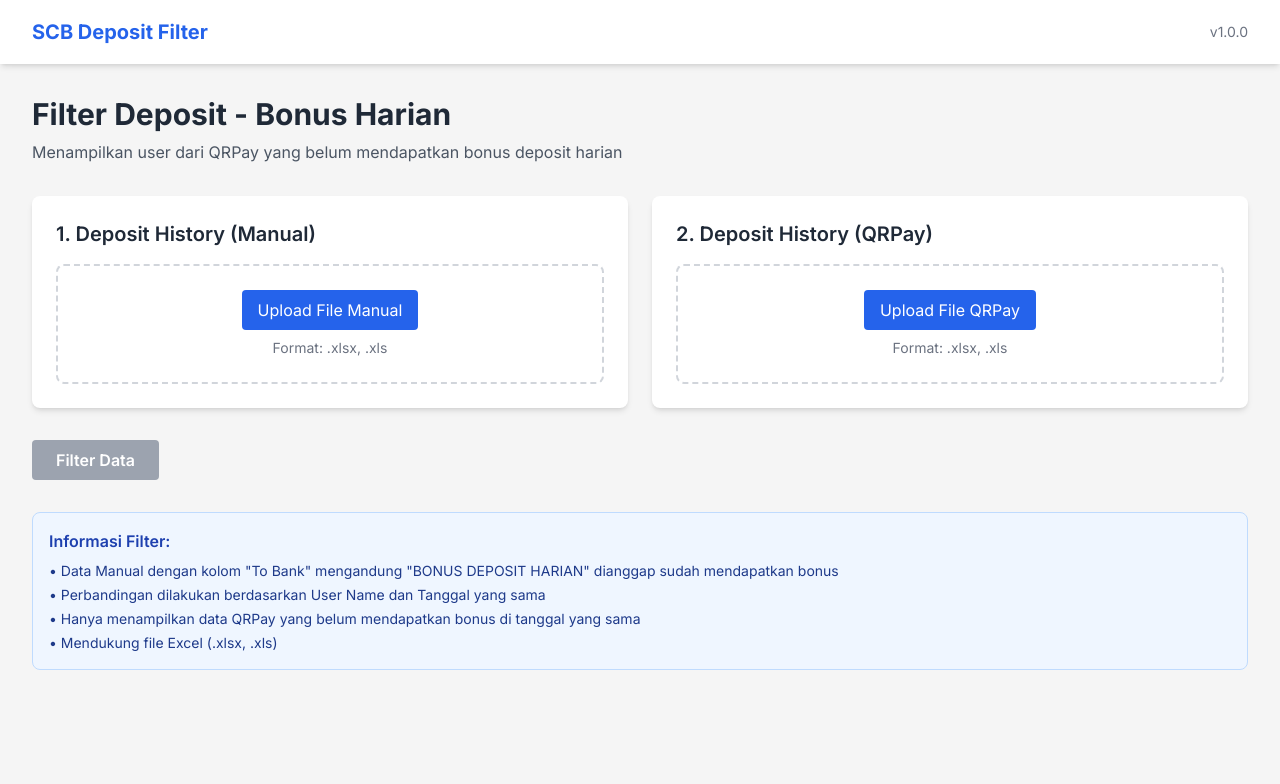
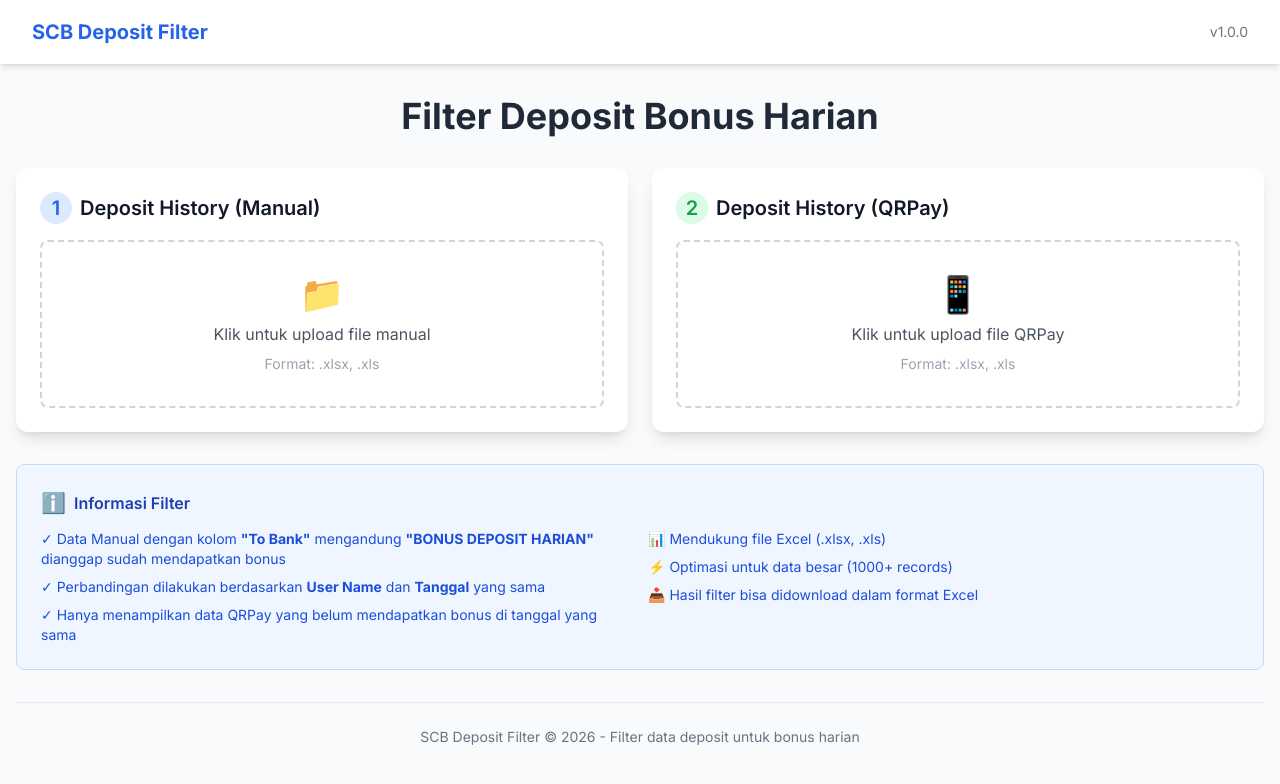
Before and after one commit to founderkomunitasonline/scb, a Next.js app: page / in a window 1280 px wide. Shown: the top 784 px of the page. Built offline with nearby package versions, Linux system fonts and the light colour scheme.

Commit message:
Update page.tsx

```diff
--- a/app/page.tsx
+++ b/app/page.tsx
@@ -1,17 +1,9 @@
 'use client';
 
-import { useState } from 'react';
+import { useState, useCallback } from 'react';
 import * as XLSX from 'xlsx';
 
-// Type definitions
-interface DepositRecord {
-  'User Name': string;
-  'Deposit': number | string;
-  'Date/Time': string;
-  'Reference'?: string;
-  [key: string]: any;
-}
-
+// Types
 interface ManualRecord {
   'User Name': string;
   'From Bank': string;
@@ -19,16 +11,35 @@ interface ManualRecord {
   'Deposit': number | string;
   'Date/Time': string;
   'Edited By': string;
-  [key: string]: any;
+}
+
+interface QRPayRecord {
+  'User Name': string;
+  'Deposit': number | string;
+  'Date/Time': string;
+  'Reference'?: string;
+}
+
+interface FilteredRecord {
+  'User Name': string;
+  'Deposit': number | string;
+  'Date/Time': string;
+  'Reference': string;
+  'Status': string;
 }
 
 export default function Home() {
+  // State Management
   const [manualData, setManualData] = useState<ManualRecord[]>([]);
-  const [qrpayData, setQrpayData] = useState<DepositRecord[]>([]);
-  const [filteredData, setFilteredData] = useState<DepositRecord[]>([]);
+  const [qrpayData, setQrpayData] = useState<QRPayRecord[]>([]);
+  const [filteredData, setFilteredData] = useState<FilteredRecord[]>([]);
   const [loading, setLoading] = useState(false);
   const [error, setError] = useState<string>('');
+  const [success, setSuccess] = useState<string>('');
+  const [manualFileName, setManualFileName] = useState<string>('');
+  const [qrpayFileName, setQrpayFileName] = useState<string>('');
 
+  // Read Excel File
   const readExcelFile = (file: File): Promise<any[]> => {
     return new Promise((resolve, reject) => {
       const reader = new FileReader();
@@ -49,57 +60,111 @@ export default function Home() {
     });
   };
 
+  // Extract Date from DateTime string
   const extractDate = (datetime: string): string => {
     if (!datetime) return '';
-    // Try to extract date in YYYY-MM-DD format
+
+    // Handle various date formats
     const dateMatch = datetime.match(/\d{4}-\d{2}-\d{2}/);
     if (dateMatch) return dateMatch[0];
 
-    // Try to parse as Date object
     const date = new Date(datetime);
     if (!isNaN(date.getTime())) {
       return date.toISOString().split('T')[0];
     }
 
-    // If all fails, return as is
     return datetime.split(' ')[0];
   };
 
+  // Handle Manual File Upload
+  const handleManualUpload = async (e: React.ChangeEvent<HTMLInputElement>) => {
+    const file = e.target.files?.[0];
+    if (!file) return;
+
+    setLoading(true);
+    setError('');
+    setManualFileName(file.name);
+
+    try {
+      const data = await readExcelFile(file);
+      setManualData(data);
+      setSuccess(`Berhasil upload ${data.length} data manual`);
+      setTimeout(() => setSuccess(''), 3000);
+    } catch (err) {
+      setError('Error membaca file manual: ' + (err as Error).message);
+    } finally {
+      setLoading(false);
+    }
+  };
+
+  // Handle QRPay File Upload
+  const handleQRPayUpload = async (e: React.ChangeEvent<HTMLInputElement>) => {
+    const file = e.target.files?.[0];
+    if (!file) return;
+
+    setLoading(true);
+    setError('');
+    setQrpayFileName(file.name);
+
+    try {
+      const data = await readExcelFile(file);
+      setQrpayData(data);
+      setSuccess(`Berhasil upload ${data.length} data QRPay`);
+      setTimeout(() => setSuccess(''), 3000);
+    } catch (err) {
+      setError('Error membaca file QRPay: ' + (err as Error).message);
+    } finally {
+      setLoading(false);
+    }
+  };
+
+  // Filter Deposits
   const filterDeposits = () => {
     setLoading(true);
     setError('');
 
     try {
-      // Create a Set of users who already got bonus
+      // Create Set of users who already got bonus from manual data
       const bonusSet = new Set<string>();
 
       manualData.forEach(record => {
         const toBank = record['To Bank']?.toString() || '';
-        if (toBank.includes('BONUS DEPOSIT HARIAN')) {
+        if (toBank.toUpperCase().includes('BONUS DEPOSIT HARIAN')) {
           const userName = record['User Name']?.toString().trim();
           const date = extractDate(record['Date/Time']?.toString() || '');
 
           if (userName && date) {
-            bonusSet.add(`${userName}|${date}`);
+            bonusSet.add(`${userName.toLowerCase()}|${date}`);
           }
         }
       });
 
       // Filter QRPay data
-      const filtered = qrpayData.filter(record => {
+      const filtered = qrpayData
+        .filter(record => {
           const userName = record['User Name']?.toString().trim();
           const date = extractDate(record['Date/Time']?.toString() || '');
 
           if (!userName || !date) return false;
 
-        const key = `${userName}|${date}`;
+          const key = `${userName.toLowerCase()}|${date}`;
           return !bonusSet.has(key);
-      });
+        })
+        .map(record => ({
+          'User Name': record['User Name'],
+          'Deposit': record['Deposit'],
+          'Date/Time': record['Date/Time'],
+          'Reference': record['Reference'] || '-',
+          'Status': 'Belum Dapat Bonus'
+        }));
 
       setFilteredData(filtered);
 
       if (filtered.length === 0) {
         setError('Tidak ada data yang belum mendapatkan bonus deposit harian');
+      } else {
+        setSuccess(`Ditemukan ${filtered.length} user yang belum mendapatkan bonus`);
+        setTimeout(() => setSuccess(''), 3000);
       }
     } catch (err) {
       setError('Error saat memfilter data: ' + (err as Error).message);
@@ -108,83 +173,68 @@ export default function Home() {
     }
   };
 
+  // Download Excel
   const downloadExcel = () => {
     if (filteredData.length === 0) {
       setError('Tidak ada data untuk didownload');
       return;
     }
 
-    // Prepare data for export
-    const exportData = filteredData.map(record => ({
-      'User Name': record['User Name'],
-      'Deposit': record['Deposit'],
-      'Date/Time': record['Date/Time'],
-      'Reference': record['Reference'] || '-'
-    }));
-
-    const worksheet = XLSX.utils.json_to_sheet(exportData);
+    const worksheet = XLSX.utils.json_to_sheet(filteredData);
     const workbook = XLSX.utils.book_new();
     XLSX.utils.book_append_sheet(workbook, worksheet, 'Belum Dapat Bonus');
 
     const fileName = `deposit_belum_bonus_${new Date().toISOString().split('T')[0]}.xlsx`;
     XLSX.writeFile(workbook, fileName);
+    setSuccess(`Berhasil download ${filteredData.length} data`);
+    setTimeout(() => setSuccess(''), 3000);
   };
 
-  const handleManualUpload = async (e: React.ChangeEvent<HTMLInputElement>) => {
-    const file = e.target.files?.[0];
-    if (!file) return;
-
-    try {
-      setLoading(true);
-      const data = await readExcelFile(file);
-      setManualData(data);
+  // Reset All Data
+  const resetData = () => {
+    setManualData([]);
+    setQrpayData([]);
+    setFilteredData([]);
+    setManualFileName('');
+    setQrpayFileName('');
     setError('');
-    } catch (err) {
-      setError('Error membaca file manual: ' + (err as Error).message);
-    } finally {
-      setLoading(false);
-    }
-  };
-
-  const handleQRPayUpload = async (e: React.ChangeEvent<HTMLInputElement>) => {
-    const file = e.target.files?.[0];
-    if (!file) return;
-
-    try {
-      setLoading(true);
-      const data = await readExcelFile(file);
-      setQrpayData(data);
-      setError('');
-    } catch (err) {
-      setError('Error membaca file QRPay: ' + (err as Error).message);
-    } finally {
-      setLoading(false);
-    }
+    setSuccess('');
   };
 
   return (
-    <div className="min-h-screen p-8" style={{ background: '#f5f5f5' }}>
+    <main className="min-h-screen py-8 px-4">
       <div className="max-w-7xl mx-auto">
-        <h1 className="text-3xl font-bold mb-2" style={{ color: '#1f2937' }}>
-          Filter Deposit - Bonus Harian
+        {/* Header */}
+        <div className="text-center mb-8">
+          <h1 className="text-4xl font-bold text-gray-800 mb-2">
+            Filter Deposit Bonus Harian
           </h1>
-        <p className="mb-8" style={{ color: '#4b5563' }}>
-          Menampilkan user dari QRPay yang belum mendapatkan bonus deposit harian
+          <p className="text-gray-600">
           </p>
+        </div>
 
+        {/* Alert Messages */}
         {error && (
-          <div className="mb-4 p-4 rounded" style={{ background: '#fee2e2', border: '1px solid #fecaca', color: '#dc2626' }}>
-            {error}
+          <div className="mb-4 p-4 bg-red-100 border border-red-400 text-red-700 rounded-lg">
+            <strong>Error!</strong> {error}
           </div>
         )}
 
-        <div className="grid grid-cols-1 md:grid-cols-2 gap-6 mb-8">
-          {/* Manual Deposit Upload */}
-          <div className="rounded-lg shadow-md p-6" style={{ background: '#ffffff' }}>
-            <h2 className="text-xl font-semibold mb-4" style={{ color: '#1f2937' }}>
-              1. Deposit History (Manual)
+        {success && (
+          <div className="mb-4 p-4 bg-green-100 border border-green-400 text-green-700 rounded-lg">
+            <strong>Success!</strong> {success}
+          </div>
+        )}
+
+        {/* Upload Section */}
+        <div className="grid grid-cols-1 lg:grid-cols-2 gap-6 mb-8">
+          {/* Manual Deposit */}
+          <div className="card">
+            <h2 className="text-xl font-semibold mb-4 flex items-center">
+              <span className="w-8 h-8 bg-blue-100 text-blue-600 rounded-full flex items-center justify-center mr-2">1</span>
+              Deposit History (Manual)
             </h2>
-            <div className="border-2 border-dashed rounded-lg p-6 text-center" style={{ borderColor: '#d1d5db' }}>
+            <div className="upload-area" onClick={() => document.getElementById('manual-upload')?.click()}>
               <input
                 type="file"
                 accept=".xlsx,.xls"
@@ -192,32 +242,38 @@ export default function Home() {
                 className="hidden"
                 id="manual-upload"
               />
-              <label
-                htmlFor="manual-upload"
-                className="cursor-pointer inline-block px-4 py-2 rounded transition"
-                style={{ background: '#2563eb', color: '#ffffff' }}
-                onMouseEnter={(e) => e.currentTarget.style.background = '#1d4ed8'}
-                onMouseLeave={(e) => e.currentTarget.style.background = '#2563eb'}
-              >
-                Upload File Manual
-              </label>
-              {manualData.length > 0 && (
-                <p className="mt-3" style={{ color: '#16a34a' }}>
-                  ✓ {manualData.length} data terupload
+              <div className="space-y-2">
+                <div className="text-4xl">📁</div>
+                <p className="text-gray-600">Klik untuk upload file manual</p>
+                <p className="text-sm text-gray-400">Format: .xlsx, .xls</p>
+                {manualFileName && (
+                  <p className="text-green-600 text-sm mt-2">
+                    ✓ {manualFileName} ({manualData.length} data)
                   </p>
                 )}
-              <p className="text-sm mt-2" style={{ color: '#6b7280' }}>
-                Format: .xlsx, .xls
+              </div>
+            </div>
+            {manualData.length > 0 && (
+              <div className="mt-4 p-3 bg-gray-50 rounded-lg">
+                <p className="text-sm text-gray-600">
+                  <strong>Preview:</strong> {manualData.slice(0, 3).map((d, i) => (
+                    <span key={i} className="inline-block bg-gray-200 rounded px-2 py-1 text-xs mr-1">
+                      {d['User Name']}
+                    </span>
+                  ))}
+                  {manualData.length > 3 && `+${manualData.length - 3} lainnya`}
                 </p>
               </div>
+            )}
           </div>
 
-          {/* QRPay Upload */}
-          <div className="rounded-lg shadow-md p-6" style={{ background: '#ffffff' }}>
-            <h2 className="text-xl font-semibold mb-4" style={{ color: '#1f2937' }}>
-              2. Deposit History (QRPay)
+          {/* QRPay Deposit */}
+          <div className="card">
+            <h2 className="text-xl font-semibold mb-4 flex items-center">
+              <span className="w-8 h-8 bg-green-100 text-green-600 rounded-full flex items-center justify-center mr-2">2</span>
+              Deposit History (QRPay)
             </h2>
-            <div className="border-2 border-dashed rounded-lg p-6 text-center" style={{ borderColor: '#d1d5db' }}>
+            <div className="upload-area" onClick={() => document.getElementById('qrpay-upload')?.click()}>
               <input
                 type="file"
                 accept=".xlsx,.xls"
@@ -225,107 +281,110 @@ export default function Home() {
                 className="hidden"
                 id="qrpay-upload"
               />
-              <label
-                htmlFor="qrpay-upload"
-                className="cursor-pointer inline-block px-4 py-2 rounded transition"
-                style={{ background: '#2563eb', color: '#ffffff' }}
-                onMouseEnter={(e) => e.currentTarget.style.background = '#1d4ed8'}
-                onMouseLeave={(e) => e.currentTarget.style.background = '#2563eb'}
-              >
-                Upload File QRPay
-              </label>
-              {qrpayData.length > 0 && (
-                <p className="mt-3" style={{ color: '#16a34a' }}>
-                  ✓ {qrpayData.length} data terupload
+              <div className="space-y-2">
+                <div className="text-4xl">📱</div>
+                <p className="text-gray-600">Klik untuk upload file QRPay</p>
+                <p className="text-sm text-gray-400">Format: .xlsx, .xls</p>
+                {qrpayFileName && (
+                  <p className="text-green-600 text-sm mt-2">
+                    ✓ {qrpayFileName} ({qrpayData.length} data)
                   </p>
                 )}
-              <p className="text-sm mt-2" style={{ color: '#6b7280' }}>
-                Format: .xlsx, .xls
+              </div>
+            </div>
+            {qrpayData.length > 0 && (
+              <div className="mt-4 p-3 bg-gray-50 rounded-lg">
+                <p className="text-sm text-gray-600">
+                  <strong>Preview:</strong> {qrpayData.slice(0, 3).map((d, i) => (
+                    <span key={i} className="inline-block bg-gray-200 rounded px-2 py-1 text-xs mr-1">
+                      {d['User Name']}
+                    </span>
+                  ))}
+                  {qrpayData.length > 3 && `+${qrpayData.length - 3} lainnya`}
                 </p>
               </div>
+            )}
           </div>
         </div>
 
         {/* Action Buttons */}
-        <div className="flex gap-4 mb-8">
+        {(manualData.length > 0 || qrpayData.length > 0) && (
+          <div className="flex gap-4 mb-8 justify-center">
             <button
               onClick={filterDeposits}
               disabled={loading || manualData.length === 0 || qrpayData.length === 0}
-            className="px-6 py-2 rounded font-semibold"
-            style={{
-              background: loading || manualData.length === 0 || qrpayData.length === 0 ? '#9ca3af' : '#16a34a',
-              color: '#ffffff',
-              cursor: loading || manualData.length === 0 || qrpayData.length === 0 ? 'not-allowed' : 'pointer'
-            }}
-            onMouseEnter={(e) => {
-              if (!(loading || manualData.length === 0 || qrpayData.length === 0)) {
-                e.currentTarget.style.background = '#15803d';
-              }
-            }}
-            onMouseLeave={(e) => {
-              if (!(loading || manualData.length === 0 || qrpayData.length === 0)) {
-                e.currentTarget.style.background = '#16a34a';
-              }
-            }}
+              className={`btn-primary ${(loading || manualData.length === 0 || qrpayData.length === 0) ? 'opacity-50 cursor-not-allowed' : ''}`}
             >
-            {loading ? 'Memproses...' : 'Filter Data'}
+              {loading ? 'Memproses...' : '🔍 Filter Data'}
             </button>
 
             {filteredData.length > 0 && (
-            <button
-              onClick={downloadExcel}
-              className="px-6 py-2 rounded font-semibold"
-              style={{ background: '#4f46e5', color: '#ffffff' }}
-              onMouseEnter={(e) => e.currentTarget.style.background = '#4338ca'}
-              onMouseLeave={(e) => e.currentTarget.style.background = '#4f46e5'}
-            >
-              Download Excel
+              <button onClick={downloadExcel} className="btn-success">
+                📥 Download Excel
               </button>
             )}
+
+            <button onClick={resetData} className="btn-danger">
+              🔄 Reset Semua
+            </button>
           </div>
+        )}
+
+        {/* Statistics Cards */}
+        {(manualData.length > 0 || qrpayData.length > 0) && (
+          <div className="grid grid-cols-1 md:grid-cols-3 gap-4 mb-8">
+            <div className="bg-gradient-to-r from-blue-500 to-blue-600 rounded-lg p-4 text-white">
+              <p className="text-sm opacity-90">Total Data Manual</p>
+              <p className="text-2xl font-bold">{manualData.length}</p>
+            </div>
+            <div className="bg-gradient-to-r from-green-500 to-green-600 rounded-lg p-4 text-white">
+              <p className="text-sm opacity-90">Total Data QRPay</p>
+              <p className="text-2xl font-bold">{qrpayData.length}</p>
+            </div>
+            <div className="bg-gradient-to-r from-purple-500 to-purple-600 rounded-lg p-4 text-white">
+              <p className="text-sm opacity-90">Belum Dapat Bonus</p>
+              <p className="text-2xl font-bold">{filteredData.length}</p>
+            </div>
+          </div>
+        )}
 
         {/* Results Table */}
         {filteredData.length > 0 && (
-          <div className="rounded-lg shadow-md overflow-hidden" style={{ background: '#ffffff' }}>
-            <div className="px-6 py-4 border-b" style={{ background: '#f9fafb', borderColor: '#e5e7eb' }}>
-              <h3 className="text-lg font-semibold" style={{ color: '#1f2937' }}>
-                Hasil Filter: {filteredData.length} user belum dapat bonus
+          <div className="card overflow-hidden">
+            <div className="border-b pb-4 mb-4">
+              <h3 className="text-lg font-semibold text-gray-800">
+                Hasil Filter: User yang Belum Dapat Bonus
               </h3>
+              <p className="text-sm text-gray-500 mt-1">
+                Menampilkan {filteredData.length} dari {qrpayData.length} data QRPay
+              </p>
             </div>
             <div className="overflow-x-auto">
-              <table className="min-w-full">
-                <thead style={{ background: '#f9fafb' }}>
+              <table className="w-full">
+                <thead className="bg-gray-50">
                   <tr>
-                    <th className="px-6 py-3 text-left text-xs font-medium uppercase tracking-wider" style={{ color: '#6b7280' }}>
-                      User Name
-                    </th>
-                    <th className="px-6 py-3 text-left text-xs font-medium uppercase tracking-wider" style={{ color: '#6b7280' }}>
-                      Deposit
-                    </th>
-                    <th className="px-6 py-3 text-left text-xs font-medium uppercase tracking-wider" style={{ color: '#6b7280' }}>
-                      Date/Time
-                    </th>
-                    <th className="px-6 py-3 text-left text-xs font-medium uppercase tracking-wider" style={{ color: '#6b7280' }}>
-                      Reference
-                    </th>
+                    <th className="px-4 py-3 text-left text-xs font-medium text-gray-500 uppercase">User Name</th>
+                    <th className="px-4 py-3 text-left text-xs font-medium text-gray-500 uppercase">Deposit</th>
+                    <th className="px-4 py-3 text-left text-xs font-medium text-gray-500 uppercase">Date/Time</th>
+                    <th className="px-4 py-3 text-left text-xs font-medium text-gray-500 uppercase">Reference</th>
+                    <th className="px-4 py-3 text-left text-xs font-medium text-gray-500 uppercase">Status</th>
                   </tr>
                 </thead>
-                <tbody className="divide-y" style={{ divideColor: '#e5e7eb' }}>
+                <tbody className="divide-y divide-gray-200">
                   {filteredData.map((record, idx) => (
                     <tr key={idx} className="hover:bg-gray-50">
-                      <td className="px-6 py-4 whitespace-nowrap text-sm" style={{ color: '#111827' }}>
-                        {record['User Name']}
-                      </td>
-                      <td className="px-6 py-4 whitespace-nowrap text-sm" style={{ color: '#111827' }}>
+                      <td className="px-4 py-3 text-sm font-medium text-gray-900">{record['User Name']}</td>
+                      <td className="px-4 py-3 text-sm text-gray-600">
                         {typeof record['Deposit'] === 'number'
                           ? `Rp ${record['Deposit'].toLocaleString('id-ID')}`
                           : record['Deposit']}
                       </td>
-                      <td className="px-6 py-4 whitespace-nowrap text-sm" style={{ color: '#111827' }}>
-                        {record['Date/Time']}
-                      </td>
-                      <td className="px-6 py-4 whitespace-nowrap text-sm" style={{ color: '#111827' }}>
-                        {record['Reference'] || '-'}
+                      <td className="px-4 py-3 text-sm text-gray-600">{record['Date/Time']}</td>
+                      <td className="px-4 py-3 text-sm text-gray-600 font-mono">{record['Reference']}</td>
+                      <td className="px-4 py-3">
+                        <span className="px-2 py-1 text-xs font-semibold rounded-full bg-yellow-100 text-yellow-800">
+                          {record['Status']}
+                        </span>
                       </td>
                     </tr>
                   ))}
@@ -335,17 +394,35 @@ export default function Home() {
           </div>
         )}
 
-        {/* Info Panel */}
-        <div className="mt-8 p-4 rounded-lg" style={{ background: '#eff6ff', border: '1px solid #bfdbfe' }}>
-          <h4 className="font-semibold mb-2" style={{ color: '#1e40af' }}>Informasi Filter:</h4>
-          <ul className="text-sm space-y-1" style={{ color: '#1e3a8a' }}>
-            <li>• Data Manual dengan kolom "To Bank" mengandung "BONUS DEPOSIT HARIAN" dianggap sudah mendapatkan bonus</li>
-            <li>• Perbandingan dilakukan berdasarkan User Name dan Tanggal yang sama</li>
-            <li>• Hanya menampilkan data QRPay yang belum mendapatkan bonus di tanggal yang sama</li>
-            <li>• Mendukung file Excel (.xlsx, .xls)</li>
+        {/* Information Panel */}
+        <div className="mt-8 bg-blue-50 border border-blue-200 rounded-lg p-6">
+          <h4 className="font-semibold text-blue-800 mb-3 flex items-center">
+            <span className="text-xl mr-2">ℹ️</span>
+            Informasi Filter
+          </h4>
+          <div className="grid grid-cols-1 md:grid-cols-2 gap-4 text-sm text-blue-700">
+            <div>
+              <ul className="space-y-2">
+                <li>✓ Data Manual dengan kolom <strong>"To Bank"</strong> mengandung <strong>"BONUS DEPOSIT HARIAN"</strong> dianggap sudah mendapatkan bonus</li>
+                <li>✓ Perbandingan dilakukan berdasarkan <strong>User Name</strong> dan <strong>Tanggal</strong> yang sama</li>
+                <li>✓ Hanya menampilkan data QRPay yang belum mendapatkan bonus di tanggal yang sama</li>
+              </ul>
+            </div>
+            <div>
+              <ul className="space-y-2">
+                <li>📊 Mendukung file Excel (.xlsx, .xls)</li>
+                <li>⚡ Optimasi untuk data besar (1000+ records)</li>
+                <li>📥 Hasil filter bisa didownload dalam format Excel</li>
               </ul>
             </div>
           </div>
         </div>
+
+        {/* Footer */}
+        <footer className="mt-8 text-center text-sm text-gray-500 border-t pt-6">
+          <p>SCB Deposit Filter © {new Date().getFullYear()} - Filter data deposit untuk bonus harian</p>
+        </footer>
+      </div>
+    </main>
   );
 }
```
Lines whose indentation alone changed are shown as unchanged.
